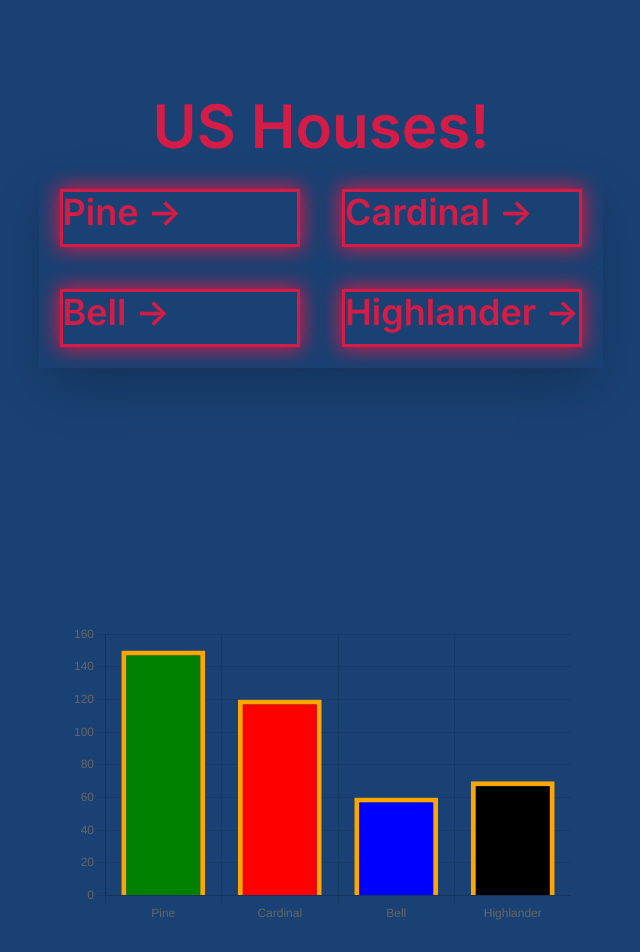
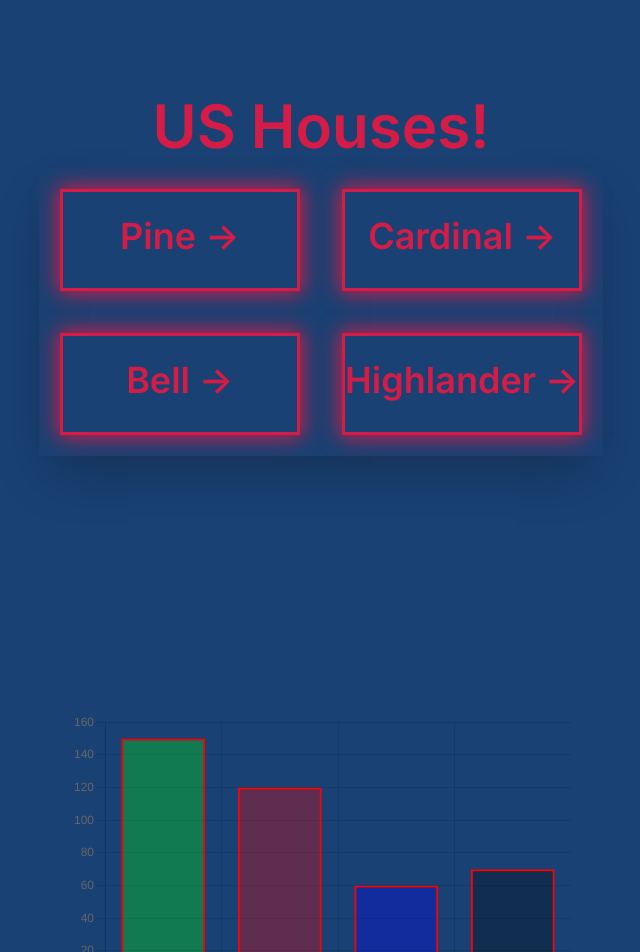
Before and after one commit to ryanjames1729/us-house-leaderboard, a Next.js app: page / in a window 1280 px wide. Shown: the top 952 px of the page, without its empty margins (319-959 px from the left). Built offline with nearby package versions, Linux system fonts and the light colour scheme.

Commit message:
made a few CSS changes. Server fetch not working...typescript kicking my butt

```diff
--- a/app/page.tsx
+++ b/app/page.tsx
@@ -1,6 +1,8 @@
 import Image from 'next/image'
 
 'use client'
+
+import { GraphQLClient } from 'graphql-request'
 
 import { Bar } from 'react-chartjs-2'
 import { Chart, CategoryScale, LinearScale, BarElement } from "chart.js"
@@ -8,7 +10,32 @@ Chart.register(CategoryScale);
 Chart.register(LinearScale);
 Chart.register(BarElement);
 
-export default function Home() {
+async function getHouses() {
+  const GRAPHCMS_URL_ENDPOINT = 'https://api-us-east-1-shared-usea1-02.hygraph.com/v2/clrjkusf007bv01vx43bnq4kz/master'
+  const graphcms = new GraphQLClient(GRAPHCMS_URL_ENDPOINT)
+
+  const { houses }: { houses: Array<{ houseName: string, housePoints: number }> } = await graphcms.request(
+    `
+    {
+      houses {
+        houseName
+        housePoints
+      }
+    }
+    `
+  )
+
+  return houses
+}
+
+
+export default function Home({ houses }: { houses: Array<{ houseName: string, housePoints: number }> }) {
+  // const houses: Array<string> = getHouses();
+
+
+  const houseData = houses;
+  console.log("house data")
+  console.log(houseData);
 
   return (
     <main className="bg-secondary text-primary flex min-h-screen flex-col items-center justify-between p-24">
@@ -19,66 +46,76 @@ export default function Home() {
 
       <div className="grid grid-col grid-cols-1 text-center">
         <div className="shadow-2xl mb-32 grid text-center lg:max-w-5xl lg:w-full lg:mb-64 lg:grid-cols-2 lg:text-left">
-          <div className="outline m-6 shadow-[0_0_20px_5px_#d41c46]">
-            <h2 className={`mb-3 text-4xl font-semibold`}>
+
+          <a href="#houses">
+          <div className="outline m-6 shadow-[0_0_20px_5px_#d41c46] hover:shadow-[0_0_30px_10px_#d41c46] h-24 grid-cols-1 text-center">
+            <h2 className="mb-3 text-4xl font-semibold py-6">
               Pine{' '}
               <span className="inline-block transition-transform group-hover:translate-x-1 motion-reduce:transform-none">
                 -&gt;
               </span>
             </h2>
-            </div>
-            <div className="outline m-6 shadow-[0_0_20px_5px_#d41c46]">
-            <h2 className={`mb-3 text-4xl font-semibold`}>
+            </div></a>
+
+            <a href="#houses">
+            <div className="outline m-6 shadow-[0_0_20px_5px_#d41c46] hover:shadow-[0_0_30px_10px_#d41c46] h-24 grid-cols-1 text-center">
+            <h2 className="mb-3 text-4xl font-semibold py-6">
               Cardinal{' '}
               <span className="inline-block transition-transform group-hover:translate-x-1 motion-reduce:transform-none">
                 -&gt;
               </span>
             </h2>
-            </div>
-            <div className="outline m-6 shadow-[0_0_20px_5px_#d41c46]">
-            <h2 className={`mb-3 text-4xl font-semibold`}>
+            </div></a>
+
+            <a href="#houses">
+            <div className="outline m-6 shadow-[0_0_20px_5px_#d41c46] hover:shadow-[0_0_30px_10px_#d41c46] h-24 grid-cols-1 text-center">
+            <h2 className="mb-3 text-4xl font-semibold py-6">
               Bell{' '}
               <span className="inline-block transition-transform group-hover:translate-x-1 motion-reduce:transform-none">
                 -&gt;
               </span>
             </h2>
-            </div>
-            <div className="outline m-6 shadow-[0_0_20px_5px_#d41c46]">
-            <h2 className={`mb-3 text-4xl font-semibold`}>
+            </div></a>
+
+            <a href="#houses">
+            <div className="outline m-6 shadow-[0_0_20px_5px_#d41c46] hover:shadow-[0_0_30px_10px_#d41c46] h-24 grid-cols-1 text-center">
+            <h2 className="mb-3 text-4xl font-semibold py-6">
               Highlander{' '}
               <span className="inline-block transition-transform group-hover:translate-x-1 motion-reduce:transform-none">
                 -&gt;
               </span>
             </h2>
-            </div>
+            </div></a>
         </div>
       </div>
 
 
-      <div>
+      <div id="houses">
           <Bar
             data={{
               labels: ["Pine", "Cardinal", "Bell", "Highlander"],
               datasets: [
                 {
-                  label: "# of vulnerabilities",
+                  label: "US House Points",
                   data: [150, 120, 60, 70],
-                  backgroundColor: ["green", "red", "blue", "black"],
-                  borderColor: "orange",
-                  borderWidth: 5
+                  backgroundColor: ["rgba(0,255,0,0.3)", "rgba(255,0,0,0.3)", "rgba(0,0,255,0.3)", "rgba(0,0,0,0.3)"],
+                  borderColor: "red",
+                  borderWidth: 2,
                 },
               ]
             }}
             height={300}
             width={500}
             options={{
-              maintainAspectRatio: false
+              maintainAspectRatio: false,
+              responsive: true,
             }}
+
           />
         </div>
 
 
-      <p className="mt-20 mb-0 font-white">This page was built by Ryan James.</p>
+      <p className="mt-20 pt-10 mb-0 font-white">This page was built by Ryan James.</p>
     </main>
   )
 }
--- /dev/null
+++ b/config/index.js
@@ -0,0 +1,3 @@
+const dev = process.env.NODE_ENV !== 'production';
+
+export const server = dev ? 'http://localhost:3000' : 'https://www.ryan-james.dev';
--- a/package.json
+++ b/package.json
@@ -10,6 +10,7 @@
   },
   "dependencies": {
     "chart.js": "^4.4.1",
+    "graphql-request": "^6.1.0",
     "next": "14.0.4",
     "react": "^18",
     "react-chartjs-2": "^5.2.0",
```
Also changed, not shown: 1 other file (tests, documents, lock files or other folders).
